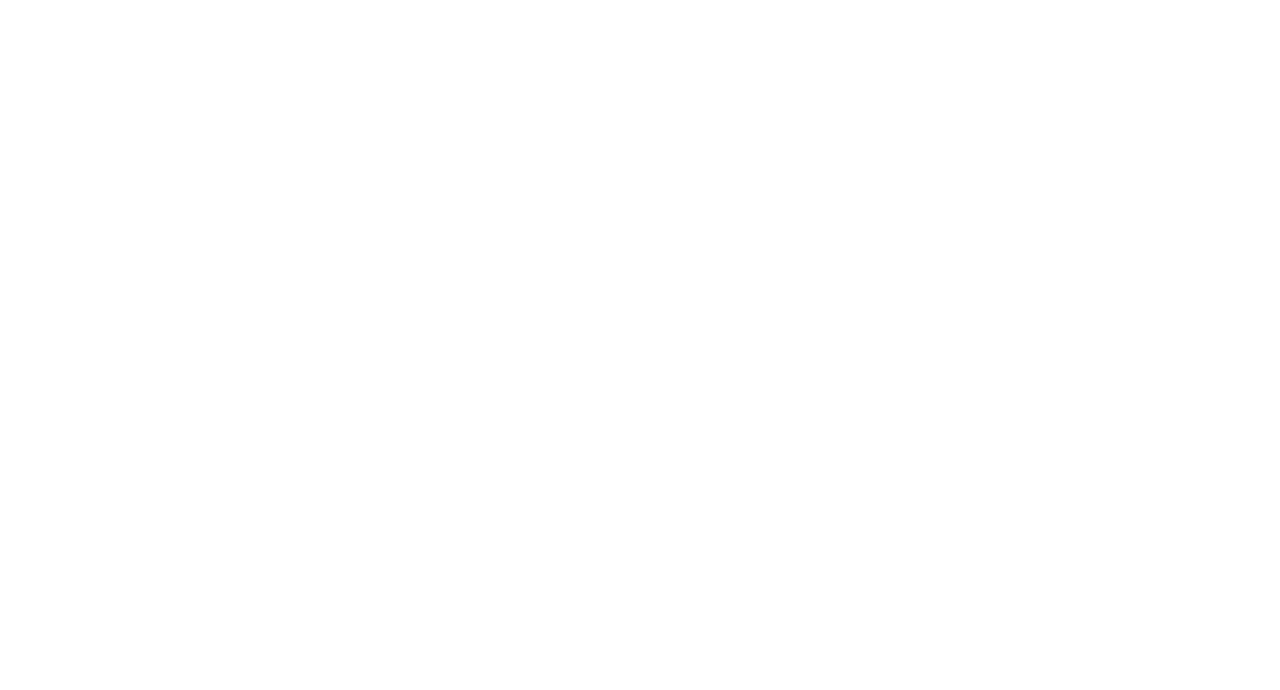
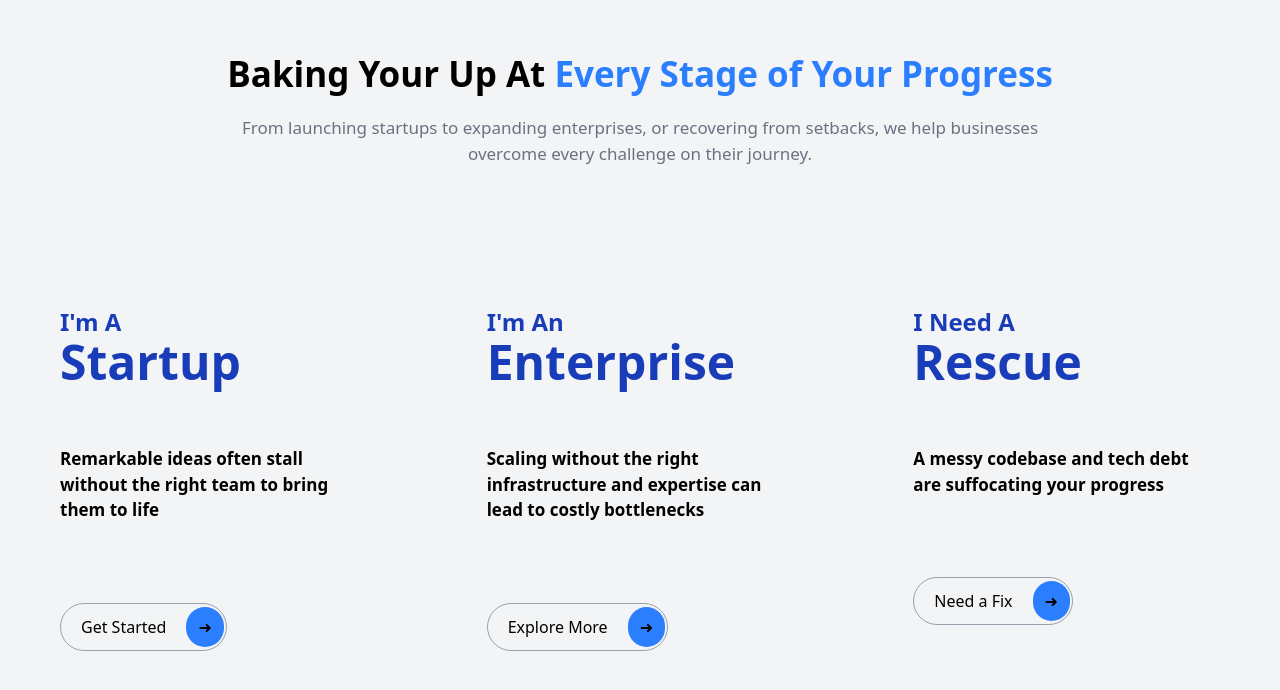
Before and after one commit to sfa129/Invozone_LandingPage, a React (Vite) app in the folder Invozone_LandingPage/: page / in a window 1280 px wide. Shown: the part 1086-1776 px from the top of the page. Before the commit the page ends 979 px from the top, so only its background shows below. Built offline with nearby package versions, Linux system fonts and the light colour scheme.

Commit message:
next section (in progress)

```diff
--- a/Invozone_LandingPage/src/App.jsx
+++ b/Invozone_LandingPage/src/App.jsx
@@ -1,16 +1,36 @@
 import Navbar from "./components/Navbar.jsx";
 import PartnersSection from './components/PartnersSection.jsx';
 import Services from './components/Services.jsx';
-import Detailed from './components/Detailed.jsx'
+import Detailed from './components/Detailed.jsx';
+import IAMCard from "./components/IAMCard.jsx";
 
 function App() {
 
   return (
     <>
-    <Navbar />
-    <PartnersSection />
-    <Services />
-    <Detailed />
+      <Navbar />
+      <PartnersSection />
+      <Services />
+      <Detailed />
+      <div className="bg-gray-100 py-20">
+      <div className="flex justify-center px-auto ">
+        <div className="flex justify-center flex-wrap w-[65%]  ">
+          <h1 className="font-bold text-2xl mb-5 sm:text-3xl lg:text-[35px]">
+            Baking Your Up At <span className="text-blue-500">Every Stage of Your Progress</span>
+          </h1>
+          <p className="text-gray-500 text-base sm:text-[17px] ">
+            From launching startups to expanding enterprises, or recovering from setbacks, we help businesses </p>
+            <p className="text-gray-500 text-base sm:text-[17px]">overcome every challenge on their journey.</p>
+        </div>
+      </div>
+
+      {/* cards */}
+      <div className="flex justify-center my-20 grid grid-cols-1 sm:grid-cols-2 md:grid-cols-3">
+        <IAMCard colorName="blue-300" buttonDesc="Get Started" first="I'm A" second="Startup" third="Remarkable ideas often stall without the right team to bring them to life"/>
+        <IAMCard colorName="blue-200" buttonDesc="Explore More" first="I'm An" second="Enterprise" third="Scaling without the right infrastructure and expertise can lead to costly bottlenecks"/>
+        <IAMCard colorName="blue-300" buttonDesc="Need a Fix" first="I Need A" second="Rescue" third="A messy codebase and tech debt are suffocating your progress"/>
+      </div>
+      </div>
     </>
   )
 }
--- /dev/null
+++ b/Invozone_LandingPage/src/components/Allsolutions.jsx
@@ -0,0 +1,9 @@
+import React from 'react'
+
+function Allsolutions() {
+  return (
+    <div>Allsolutions</div>
+  )
+}
+
+export default Allsolutions
--- a/Invozone_LandingPage/src/components/Detailed.jsx
+++ b/Invozone_LandingPage/src/components/Detailed.jsx
@@ -44,7 +44,7 @@
   const activeData = categories.find((c) => c.id === activeCategory);
 
   return (
-    <div className="grid grid-cols-1 lg:grid-cols-2 gap-10 px-4 sm:px-6 lg:px-45 w-full max-w-[1400px] mx-auto mb-10">
+    <div className="grid grid-cols-1 lg:grid-cols-2 gap-10 px-4 sm:px-6 lg:px-45 w-full max-w-[1400px] mx-auto mb-30">
       {/* LEFT SIDE - CATEGORIES */}
       <div className="grid grid-cols-2 gap-4 overflow-x-auto lg:overflow-visible no-scrollbar lg:grid-cols-2 flex-shrink-0">
         {categories.map((cat) => (
--- /dev/null
+++ b/Invozone_LandingPage/src/components/IAMCard.jsx
@@ -0,0 +1,22 @@
+import React from 'react'
+
+function IAMCard({ first, second, third, buttonDesc, colorName }) {
+     const bgColorClass = `bg-${colorName}`;
+  return (
+    <>
+    <div className={`h-110 w-95 pt-15 pl-15 pr-10 rounded-[25px] ${bgColorClass}`}>
+        <h2 className='font-bold text-2xl text-blue-800'>{first}</h2>
+        <h2 className='font-bold text-5xl text-blue-800 mb-15'>{second}</h2>
+        <p className='text-dark text-[17px] font-semibold mb-20'>{third}</p>
+        <button className="relative flex items-center gap-2 mt-5 px-4 sm:px-5 py-2 rounded-full font-medium overflow-hidden group transition-colors duration-200 text-black hover:text-blue-600 border border-gray-400">
+          <p>{buttonDesc}</p>
+          <div className="px-3 py-2 -my-[5px] -mr-[18px] ml-3 rounded-full bg-blue-500">
+            <span className="transition-transform group-hover:animate-shake">➜</span>
+          </div>
+        </button>
+        </div>
+    </>
+  )
+}
+
+export default IAMCard
```
